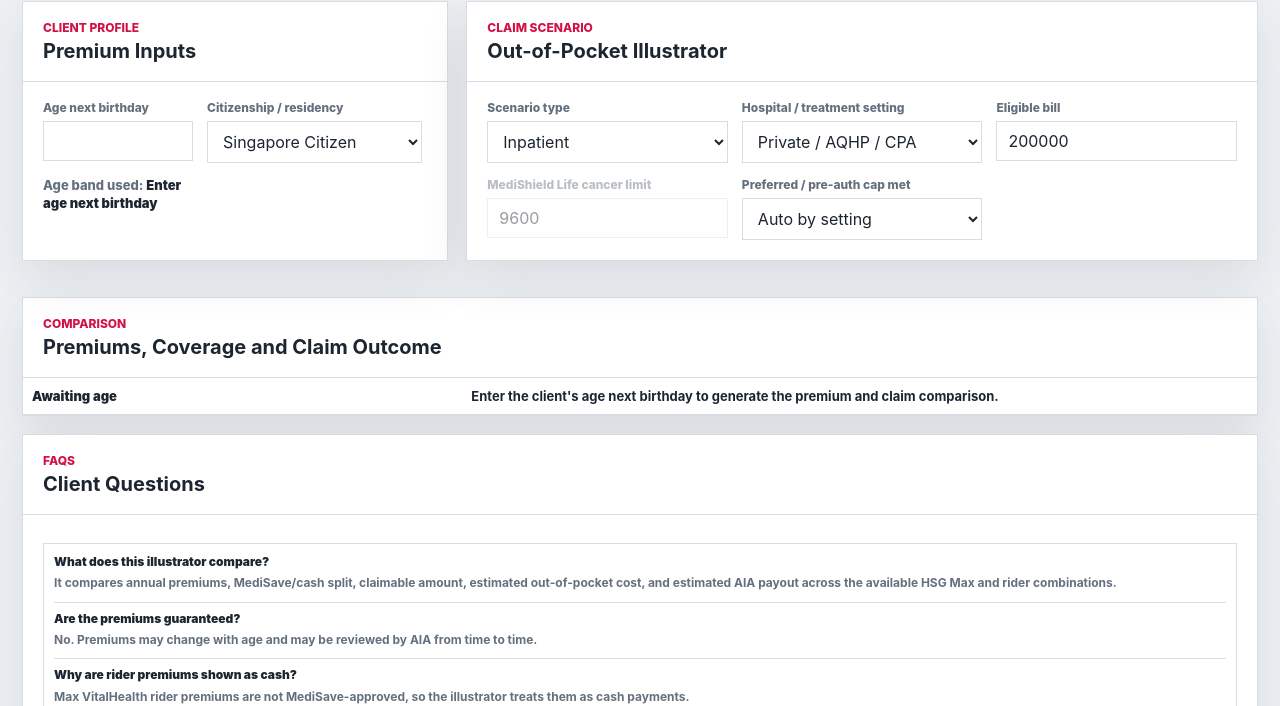
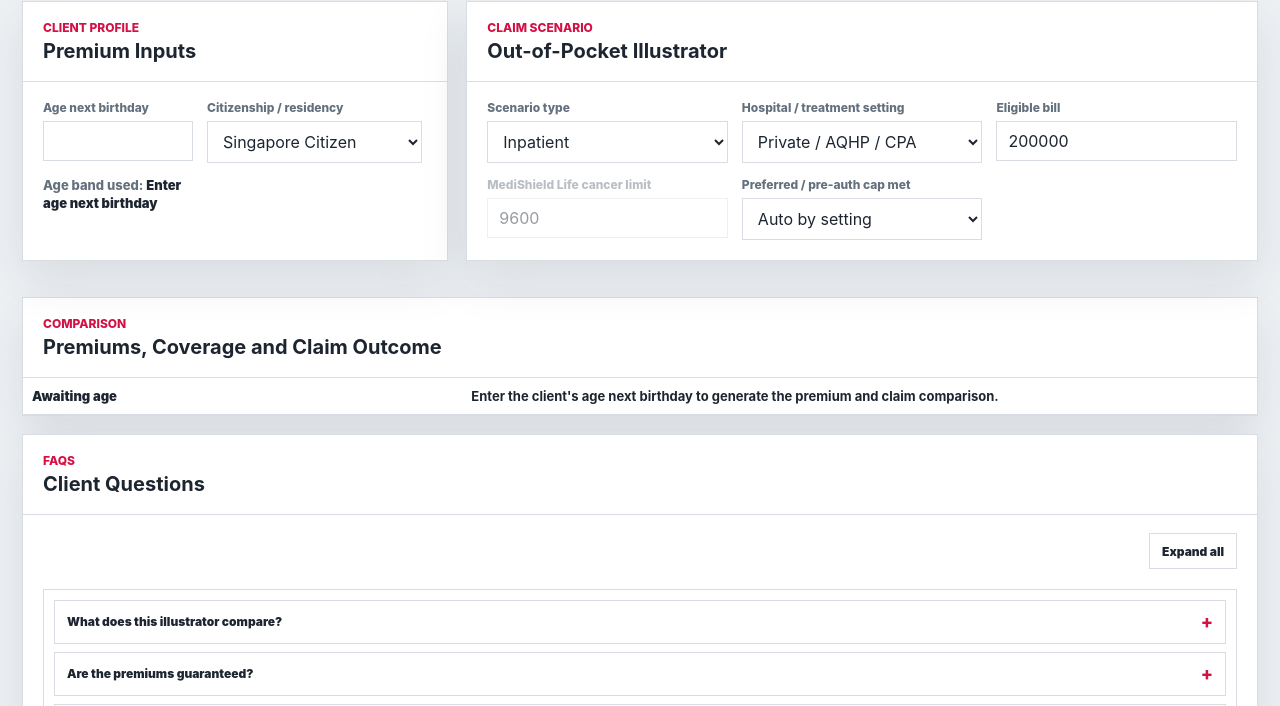
Before and after one commit to breadlover97/aia-healthshield-tool, a website with bundled scripts: page public/index.html in a window 1280 px wide. Shown: the part 94-800 px from the top of the page. Built offline with nearby package versions, Linux system fonts and the light colour scheme.

Commit message:
Make FAQs collapsible

```diff
--- a/public/app.js
+++ b/public/app.js
@@ -223,21 +223,18 @@ const faqs = [
 
 function renderFaqs() {
   const questionMarkup = ([question, answer]) => `
-    <div class="faq-entry">
-      <strong>${escapeHtml(question)}</strong>
-      <span>${escapeHtml(answer)}</span>
-    </div>
+    <details class="faq-entry">
+      <summary>${escapeHtml(question)}</summary>
+      <p>${escapeHtml(answer)}</p>
+    </details>
   `;
   $("#faqList").innerHTML = `
-    <div class="source-links faq-links">
-      ${faqs.slice(0, 10).map(questionMarkup).join("")}
+    <div class="faq-toolbar">
+      <button class="faq-toggle" type="button" data-action="toggle-faqs">Expand all</button>
     </div>
-    <details class="source-details faq-more">
-      <summary>View more FAQs (10)</summary>
-      <div class="source-links">
-        ${faqs.slice(10).map(questionMarkup).join("")}
-      </div>
-    </details>
+    <div class="source-links faq-links" data-faq-container>
+      ${faqs.map(questionMarkup).join("")}
+    </div>
   `;
 }
 
@@ -292,4 +289,13 @@ document.addEventListener("focusin", (event) => {
 document.addEventListener("focusout", hideTooltip);
 window.addEventListener("scroll", hideTooltip, { passive: true });
 
+document.addEventListener("click", (event) => {
+  const toggle = event.target.closest("[data-action='toggle-faqs']");
+  if (!toggle) return;
+  const faqItems = [...document.querySelectorAll(".faq-entry")];
+  const shouldOpen = faqItems.some((item) => !item.open);
+  for (const item of faqItems) item.open = shouldOpen;
+  toggle.textContent = shouldOpen ? "Hide all" : "Expand all";
+});
+
 render();
--- a/public/styles.css
+++ b/public/styles.css
@@ -442,36 +442,88 @@ thead th small {
 
 .faq-list {
   display: grid;
-  gap: 8px;
+  gap: 10px;
   padding: 18px 20px 20px;
 }
 
-.faq-links,
-.faq-more .source-links {
+.faq-toolbar {
+  display: flex;
+  justify-content: flex-end;
+}
+
+.faq-toggle {
+  min-height: 36px;
+  border: 1px solid var(--line);
+  background: #fff;
+  color: var(--ink);
+  padding: 7px 12px;
+  font-size: 12px;
+  font-weight: 900;
+  cursor: pointer;
+}
+
+.faq-toggle:hover,
+.faq-toggle:focus {
+  border-color: var(--aia-red);
+  color: var(--aia-red);
+  outline: none;
+}
+
+.faq-links {
   display: grid;
-  gap: 12px;
+  gap: 8px;
 }
 
 .faq-entry {
-  display: grid;
-  gap: 4px;
-  padding-bottom: 10px;
-  border-bottom: 1px solid var(--line);
+  border: 1px solid var(--line);
+  background: #fff;
 }
 
-.faq-entry:last-child {
-  padding-bottom: 0;
-  border-bottom: 0;
-}
-
-.faq-entry strong {
+.faq-entry summary {
+  display: flex;
+  align-items: center;
+  justify-content: space-between;
+  gap: 12px;
+  min-height: 42px;
+  padding: 10px 12px;
   color: var(--ink);
   font-size: 12px;
   font-weight: 950;
   line-height: 1.35;
+  cursor: pointer;
+  list-style: none;
 }
 
-.faq-entry span {
+.faq-entry summary::-webkit-details-marker {
+  display: none;
+}
+
+.faq-entry summary::after {
+  content: "+";
+  flex: 0 0 auto;
+  color: var(--aia-red);
+  font-size: 18px;
+  font-weight: 850;
+  line-height: 1;
+}
+
+.faq-entry[open] summary {
+  border-bottom: 1px solid var(--line);
+}
+
+.faq-entry[open] summary::after {
+  content: "-";
+}
+
+.faq-entry summary:hover,
+.faq-entry summary:focus {
+  color: var(--aia-red);
+  outline: none;
+}
+
+.faq-entry p {
+  margin: 0;
+  padding: 10px 12px 12px;
   color: var(--muted);
   font-size: 12px;
   font-weight: 750;
```
